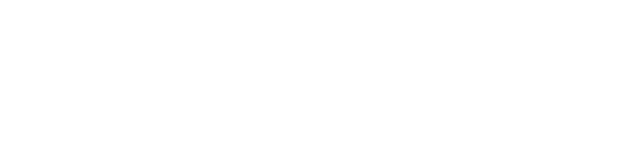
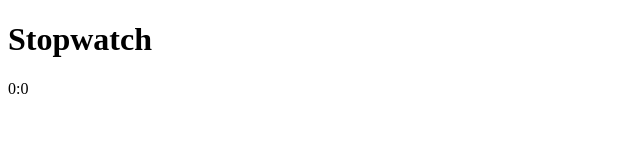
Before and after one commit to tkyoun0421/JS-project, a plain HTML site: page TimeWatch/index.html in a window 1280 px wide. Shown: the whole page, without its empty margins (0-640 px from the left). Drawn offline with Linux system fonts and the light colour scheme.

```diff
--- a/TimeWatch/index.html
+++ b/TimeWatch/index.html
@@ -6,6 +6,9 @@
     <title>Document</title>
 </head>
 <body>
-
+    <div class="wrapper">
+        <h1>Stopwatch</h1>
+        <p><span id="seconds">0</span>:<span id="tens">0</span></p>
+    </div>
 </body>
 </html>
```
